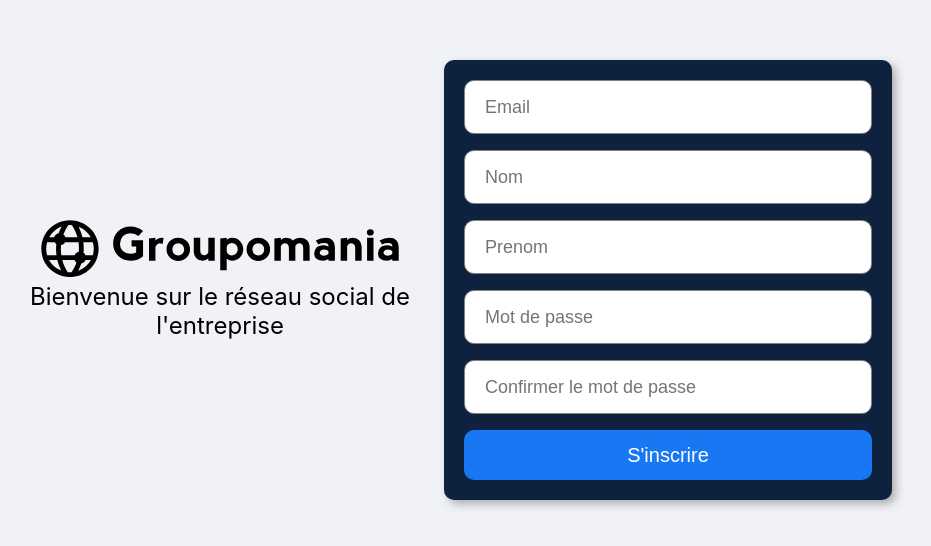
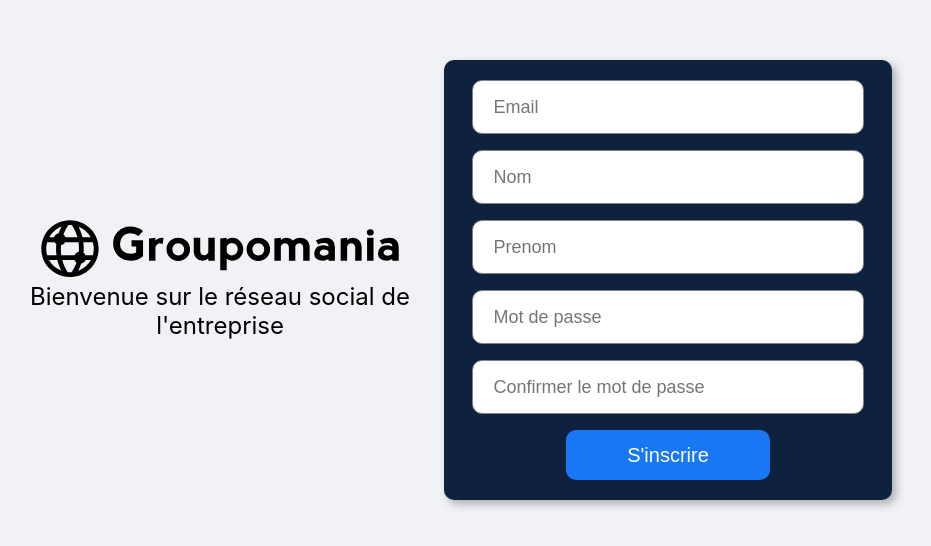
Before and after one commit to Perpel667/OPCR-DEVWEB-P7, a React (Create React App) app in the folder frontend/: page /register in a window 1280 px wide. Shown: the part 120-666 px from the top of the page, without its empty margins (196-1127 px from the left). Built offline with nearby package versions, Linux system fonts and the light colour scheme.

Commit message:
renamed login => register

```diff
--- a/frontend/src/Pages/Register/Register.jsx
+++ b/frontend/src/Pages/Register/Register.jsx
@@ -1,21 +1,27 @@
 import './register.scss'
 
 export default function Register() {
-    return (
-        <div className="login">
-            <div className="loginWrapper">
-                <div className="loginLeft">
-                    <img src="/assets/logos/icon-left-font-monochrome-black.svg" alt="" className="loginLogo" />
-                    <span className="loginDesc">Bienvenue sur le réseau social de l'entreprise</span>
+
+ return (
+        <div className="register">
+            <div className="registerWrapper">
+                <div className="registerLeft">
+                    <img src="/assets/logos/icon-left-font-monochrome-black.svg" alt="" className="registerLogo" />
+                    <span className="registerDesc">Bienvenue sur le réseau social de l'entreprise</span>
                 </div>
-                <div className="loginRight">
-                    <div className="loginBox">
-                        <input type="email" placeholder="Email" className="loginInput" />
-                        <input placeholder="Nom" className="loginInput" />
-                        <input placeholder="Prenom" className="loginInput" />
-                        <input  placeholder="Mot de passe" className="loginInput" />
-                        <input  placeholder="Confirmer le mot de passe" className="loginInput" />
-                        <button className="loginButton">S'inscrire</button>
+                <div className="registerRight">
+                    <div className="registerBox">
+                        <input type="email" placeholder="Email" className="registerInput" />
+
+                        <input placeholder="Nom" className="registerInput" />
+
+                        <input placeholder="Prenom" className="registerInput" />
+
+                        <input  placeholder="Mot de passe" className="registerInput" />
+
+                        <input  placeholder="Confirmer le mot de passe" className="registerInput" />
+
+                        <button className="registerButton">S'inscrire</button>
                     </div>
                 </div>
             </div>
--- a/frontend/src/Pages/Register/register.scss
+++ b/frontend/src/Pages/Register/register.scss
@@ -1,4 +1,4 @@
-.login {
+.register {
   width: 100vw;
   height: 100vh;
   background-color: #f0f2f5;
@@ -6,35 +6,35 @@
   align-items: center;
   justify-content: center;
 }
-.loginWrapper {
+.registerWrapper {
   width: 70%;
   height: 70%;
   display: flex;
 }
 
-.loginLeft,
-.loginRight {
+.registerLeft,
+.registerRight {
   flex: 1;
   display: flex;
   flex-direction: column;
   justify-content: center;
 }
-.loginLeft {
+.registerLeft {
   display: flex;
   justify-content: center;
   align-items: center;
 }
-.loginLogo {
+.registerLogo {
   width: 80%;
   margin-bottom: 5px;
 }
 
-.loginDesc {
+.registerDesc {
   font-size: 24px;
   text-align: center;
 }
 
-.loginBox {
+.registerBox {
   height: 400px;
   padding: 20px;
   background-color: #0e213f;
@@ -42,22 +42,24 @@
   display: flex;
   flex-direction: column;
   justify-content: space-between;
+  align-items: center;
   box-shadow: 4px 4px 8px #80808099;
 }
 
-.loginInput {
+.registerInput {
   height: 50px;
   border-radius: 10px;
   border: 1px solid gray;
   font-size: 18px;
   padding-left: 20px;
+  width: 90%;
 }
 
-.loginInput:focus {
+.registerInput:focus {
   outline: none;
 }
 
-.loginButton {
+.registerButton {
   height: 50px;
   border-radius: 10px;
   border: none;
@@ -65,9 +67,14 @@
   color: #fff;
   font-size: 20px;
   font-weight: 500;
+  width: 50%;
+  transition: all 100ms linear;
+  &:hover {
+    transform: scale(1.02);
+  }
 }
 
-.loginForgot {
+.registerForgot {
   text-align: center;
   color: #1877f2;
 }
```
